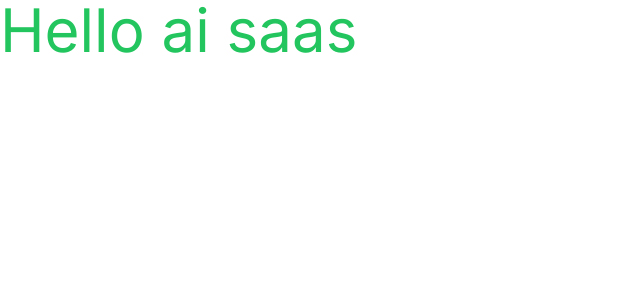
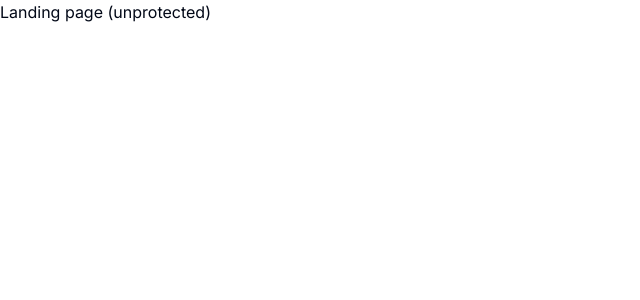
Before and after one commit to parteek2813/genius.ai, a Next.js app: page / in a window 1280 px wide. Shown: the top 300 px of the page, without its empty margins (0-640 px from the left). Built offline with nearby package versions, Linux system fonts and the light colour scheme.

Commit message:
added landing page

```diff
--- /dev/null
+++ b/app/(dashboard)/(routes)/dashboard/page.tsx
@@ -0,0 +1,11 @@
+import { Button } from '@/components/ui/button'
+import Image from 'next/image'
+
+const DashboardPage = () => {
+  return (
+    <p>Dashboard page</p>
+  )
+}
+
+
+export default DashboardPage;
--- /dev/null
+++ b/app/(landing)/page.tsx
@@ -0,0 +1,9 @@
+const LandingPage = () => {
+    return (
+        <div>
+            Landing page (unprotected)
+        </div>
+    )
+}
+
+export default LandingPage;
--- a/app/globals.css
+++ b/app/globals.css
@@ -1,6 +1,12 @@
 @tailwind base;
 @tailwind components;
 @tailwind utilities;
+
+html,
+body,
+:root{
+  height: 100%;
+}
 
 @layer base {
   :root {
--- a/app/layout.tsx
+++ b/app/layout.tsx
@@ -5,8 +5,8 @@ import { Inter } from 'next/font/google'
 const inter = Inter({ subsets: ['latin'] })
 
 export const metadata: Metadata = {
-  title: 'Create Next App',
-  description: 'Generated by create next app',
+  title: 'Genius',
+  description: 'AI platform',
 }
 
 export default function RootLayout({
--- a/app/page.tsx
+++ /dev/null
@@ -1,7 +0,0 @@
-import Image from 'next/image'
-
-export default function Home() {
-  return (
-    <p className='text-6xl text-green-500'>Hello ai saas</p>
-  )
-}
```
